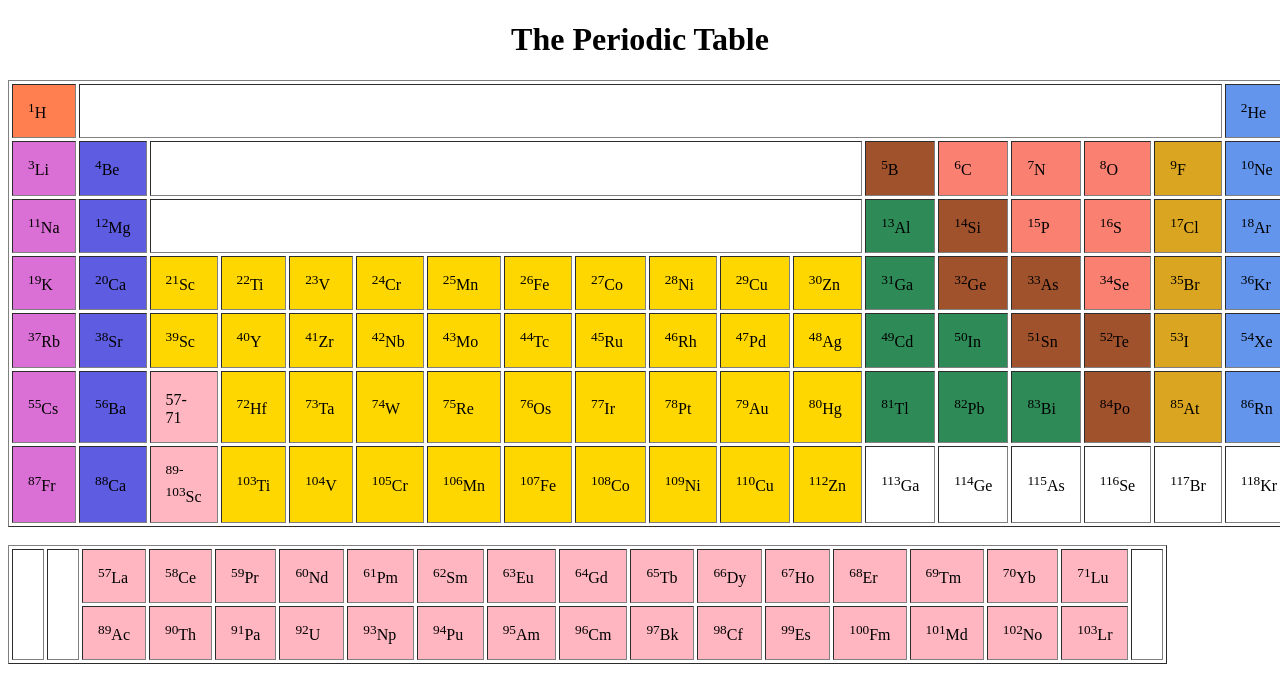
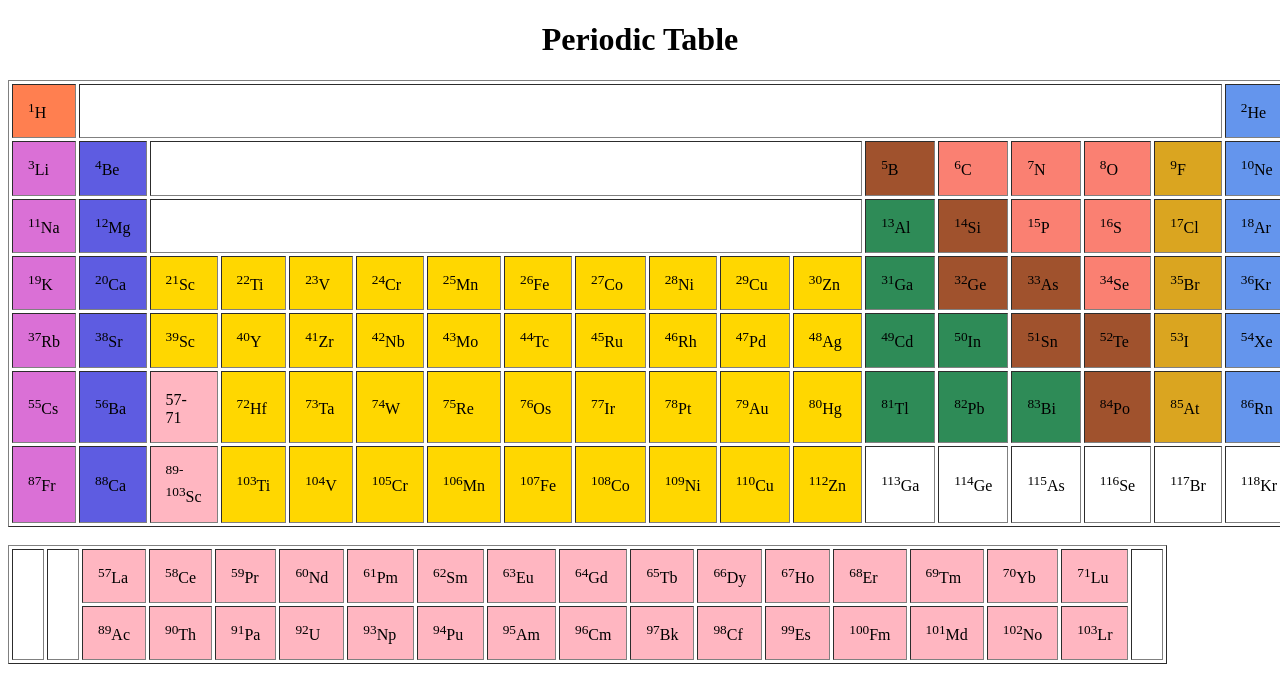
Before and after one commit to iamsajidhanif/HTML-Project-01, a plain HTML site: page index.html in a window 1280 px wide. Drawn offline with Linux system fonts and the light colour scheme.

Commit message:
index.html file updated

```diff
--- a/index.html
+++ b/index.html
@@ -10,7 +10,7 @@
 
     <body>
         <h1>
-            <center>The Periodic Table</center>
+            <center>Periodic Table</center>
         </h1>
 
         <table width="" cellpadding="15" cellspacing="3" border="">
```
